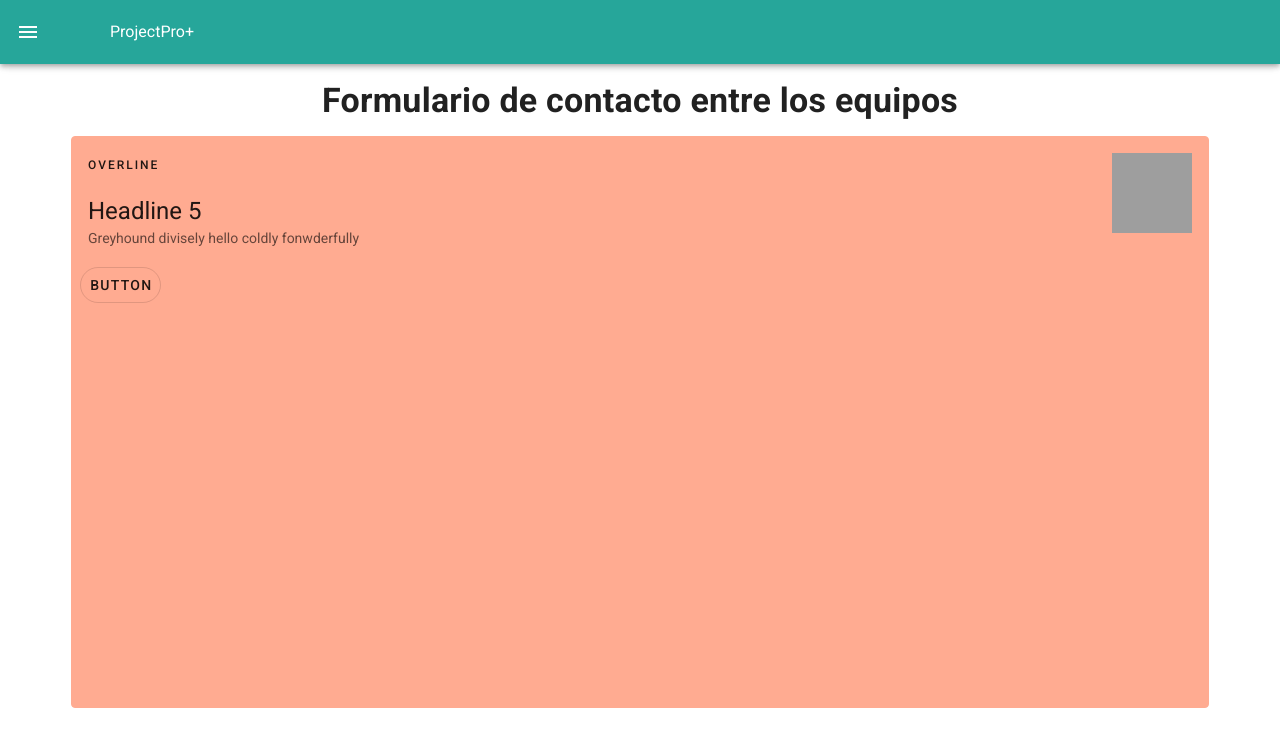
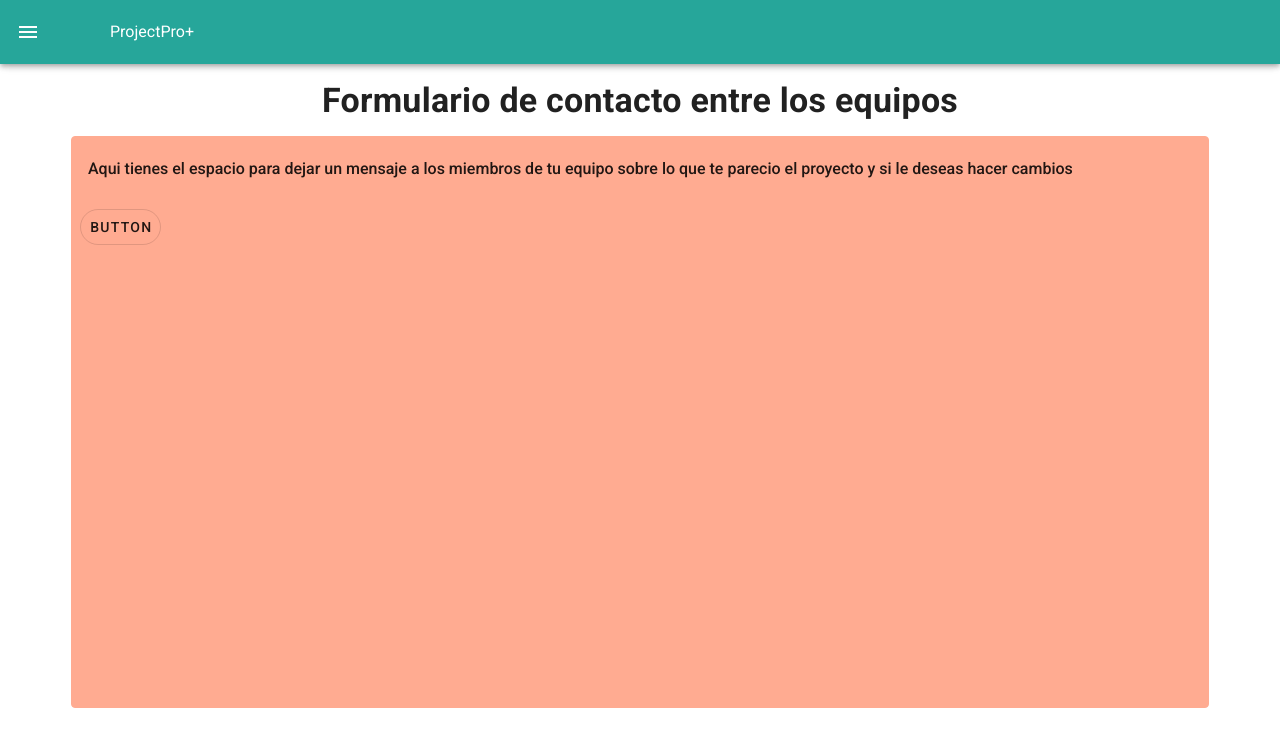
Before and after one commit to tatilai/parcial-2-admn3c-ramirez_tatiana, a Vue app: page /#/about in a window 1280 px wide. Shown: the top 746 px of the page. Built offline with nearby package versions, Linux system fonts and the light colour scheme.

Commit message:
Update AboutView.vue

```diff
--- a/src/views/AboutView.vue
+++ b/src/views/AboutView.vue
@@ -10,23 +10,9 @@
     color="#FFAB91"
     outlined
     >
-    <v-list-item three-line>
-      <v-list-item-content>
-        <div class="text-overline mb-4">
-          OVERLINE
-        </div>
-        <v-list-item-title class="text-h5 mb-1">
-          Headline 5
-        </v-list-item-title>
-        <v-list-item-subtitle>Greyhound divisely hello coldly fonwderfully</v-list-item-subtitle>
-      </v-list-item-content>
-
-      <v-list-item-avatar
-        tile
-        size="80"
-        color="grey"
-      ></v-list-item-avatar>
-    </v-list-item>
+      <p class="font-weight-medium my-5 mx-4">
+      Aqui tienes el espacio para dejar un mensaje a los miembros de tu equipo sobre lo que te parecio el proyecto y si le deseas hacer cambios
+    </p>
 
     <v-card-actions>
       <v-btn
```
